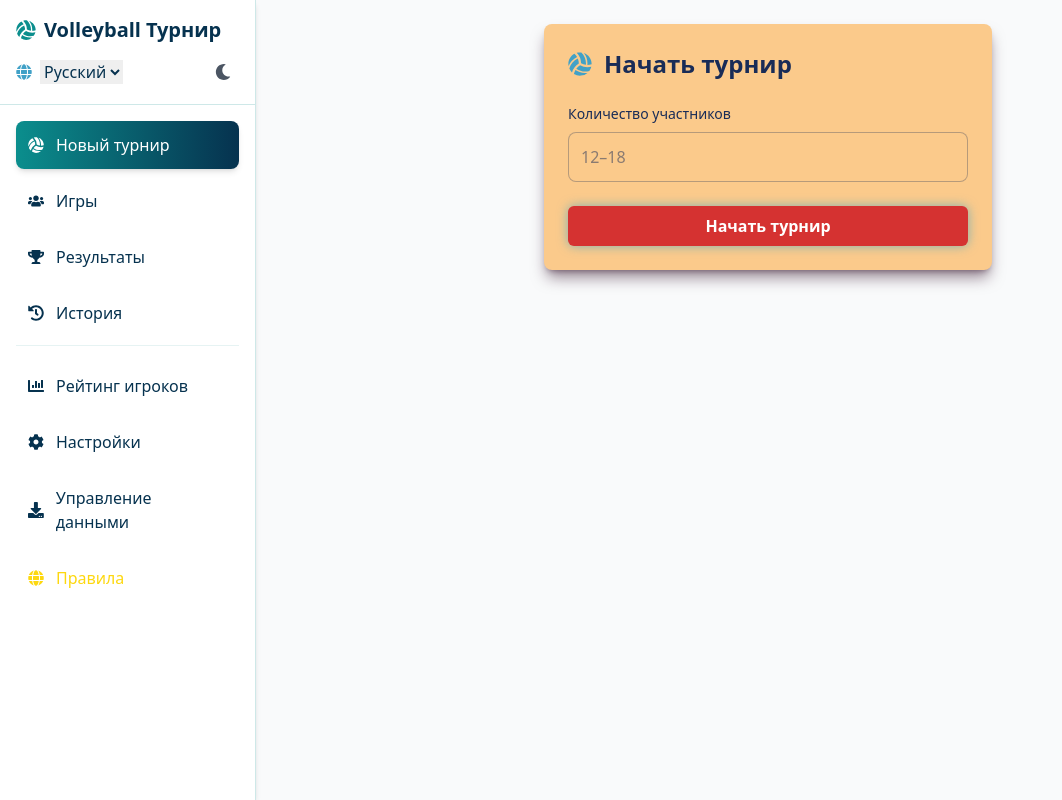
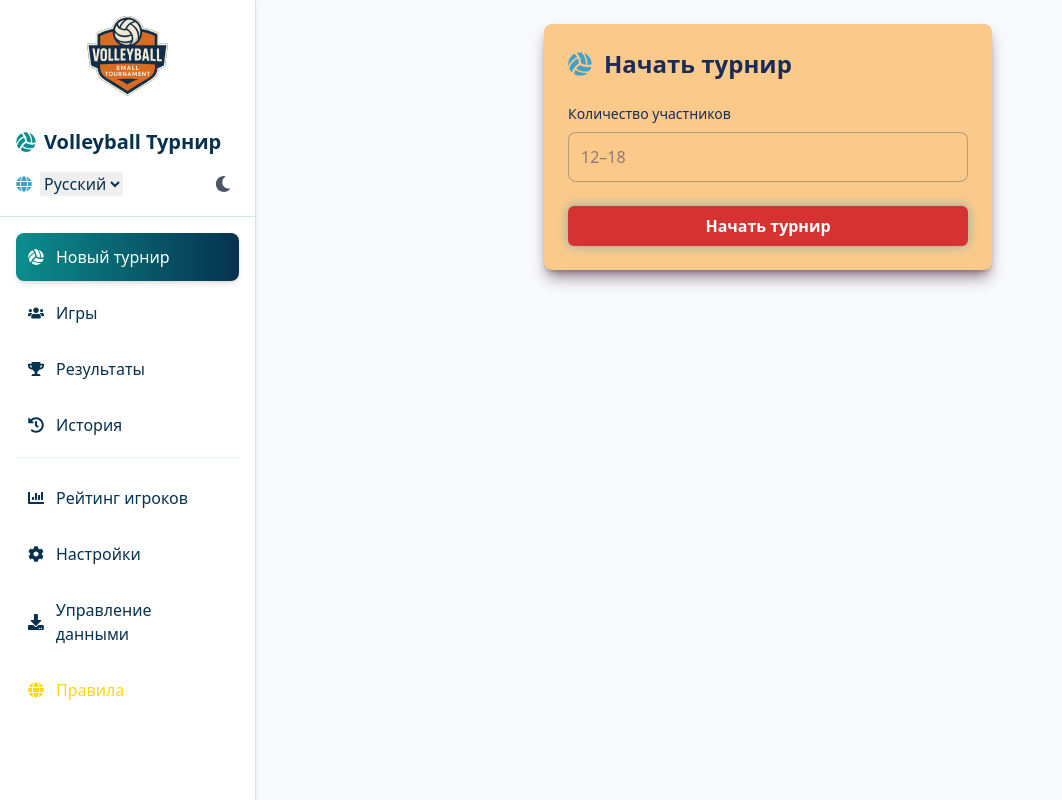
Before and after one commit to badreiko/volleyball-tournament-small, a React (Vite) app: page / in a window 1280 px wide. Shown: the whole page, without its empty margins (0-1062 px from the left). Built offline with nearby package versions, Linux system fonts and the light colour scheme.

Commit message:
Добавление логотипа в десктопную версию и мобильный хедер

```diff
--- a/index.html
+++ b/index.html
@@ -4,7 +4,7 @@
     <meta charset="UTF-8" />
     <link rel="icon" type="image/svg+xml" href="/favicon.svg" />
     <meta name="viewport" content="width=device-width, initial-scale=1.0" />
-    <title>Vite + React</title>
+    <title>Volejbalový turnaj</title>
   </head>
   <body>
     <div id="root"></div>
--- a/src/App.jsx
+++ b/src/App.jsx
@@ -679,7 +679,7 @@ const App = () => {
       {/* Header для мобильных */}
       <header className="md:hidden flex items-center justify-between p-4 bg-gradient-to-r from-[#0B8E8D] to-[#06324F] text-white sticky top-0 z-50 shadow-md">
         <div className="flex items-center">
-          <FaVolleyballBall className="mr-2" />
+          <img src={logoSvg} alt="Logo" className="h-8 mr-2" />
           <h1 className="text-xl font-bold">{t('header.title')}</h1>
         </div>
         <div className="flex items-center gap-3">
@@ -808,6 +808,9 @@ const App = () => {
       {/* Sidebar для desktop */}
       <aside className={`hidden md:block md:w-64 ${themeClasses.sidebar} shadow-md md:h-screen md:sticky md:top-0 z-40 md:border-r shrink-0 transition-colors duration-300`}>
         <div className="p-4 border-b border-[#0B8E8D]/20 flex flex-col gap-3">
+          <div className="flex flex-col items-center mb-3">
+            <img src={logoSvg} alt="Volleyball Tournament Logo" className="h-20 mb-2" />
+          </div>
           <h1 className={`text-xl font-bold ${themeClasses.title} flex items-center`}>
             <FaVolleyballBall className="mr-2 text-[#0B8E8D]" /> {t('header.title')}
           </h1>
```
